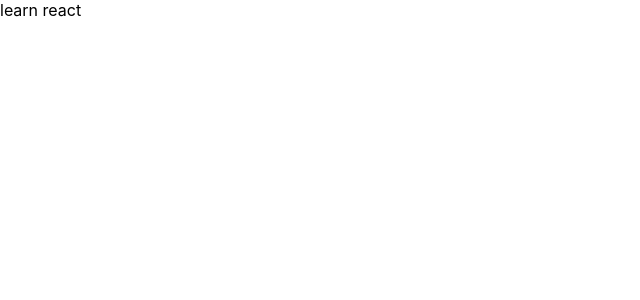
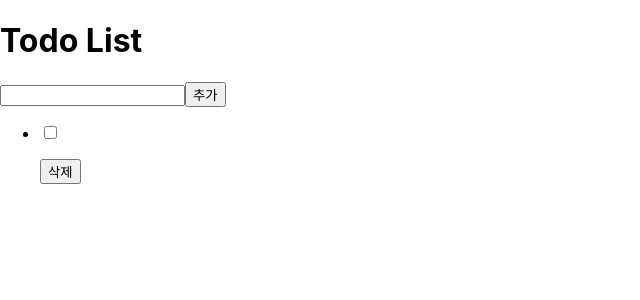
Before and after one commit to house-study/react-todo, a React (Create React App) app: page / in a window 1280 px wide. Shown: the top 300 px of the page, without its empty margins (0-640 px from the left). Built offline with nearby package versions, Linux system fonts and the light colour scheme.

Commit message:
feat: 기본 Component 추가

```diff
--- a/src/App.js
+++ b/src/App.js
@@ -1,5 +1,16 @@
+import Form from './components/Form';
+import Item from './components/Item';
+
 function App() {
-  return <div className="App">learn react</div>;
+  return (
+    <div className="App">
+      <h1>Todo List</h1>
+      <Form />
+      <ul>
+        <Item />
+      </ul>
+    </div>
+  );
 }
 
 export default App;
--- /dev/null
+++ b/src/components/Form.js
@@ -0,0 +1,20 @@
+import PropTypes from 'prop-types';
+
+function Form({ onAddTodo }) {
+  return (
+    <div>
+      <input type="text" />
+      <button type="button">추가</button>
+    </div>
+  );
+}
+
+Form.propTypes = {
+  /**
+   * 할 일 추가 함수
+   * @param {string} todo 추가할 할 일
+   */
+  onAddTodo: PropTypes.func.isRequired,
+};
+
+export default Form;
--- /dev/null
+++ b/src/components/Item.js
@@ -0,0 +1,32 @@
+import PropTypes from 'prop-types';
+
+function Item({ id, todo, isCompleted, onDeleteTodo, onCompleteTodo }) {
+  return (
+    <li>
+      <input type="checkbox" />
+      <p>{todo}</p>
+      <div>
+        <button type="button">삭제</button>
+      </div>
+    </li>
+  );
+}
+
+Item.propTypes = {
+  id: PropTypes.oneOfType([PropTypes.number, PropTypes.string]).isRequired,
+  todo: PropTypes.string.isRequired,
+  isCompleted: PropTypes.bool.isRequired,
+  /**
+   * 할 일 삭제 함수
+   * @param {number|string} id 삭제할 할 일의 id
+   */
+  onDeleteTodo: PropTypes.func.isRequired,
+  /**
+   * 할 일 완료 함수
+   * @param {number|string} id 완료할 할 일의 id
+   * @param {boolean} isCompleted 완료 여부
+   */
+  onCompleteTodo: PropTypes.func.isRequired,
+};
+
+export default Item;
```
